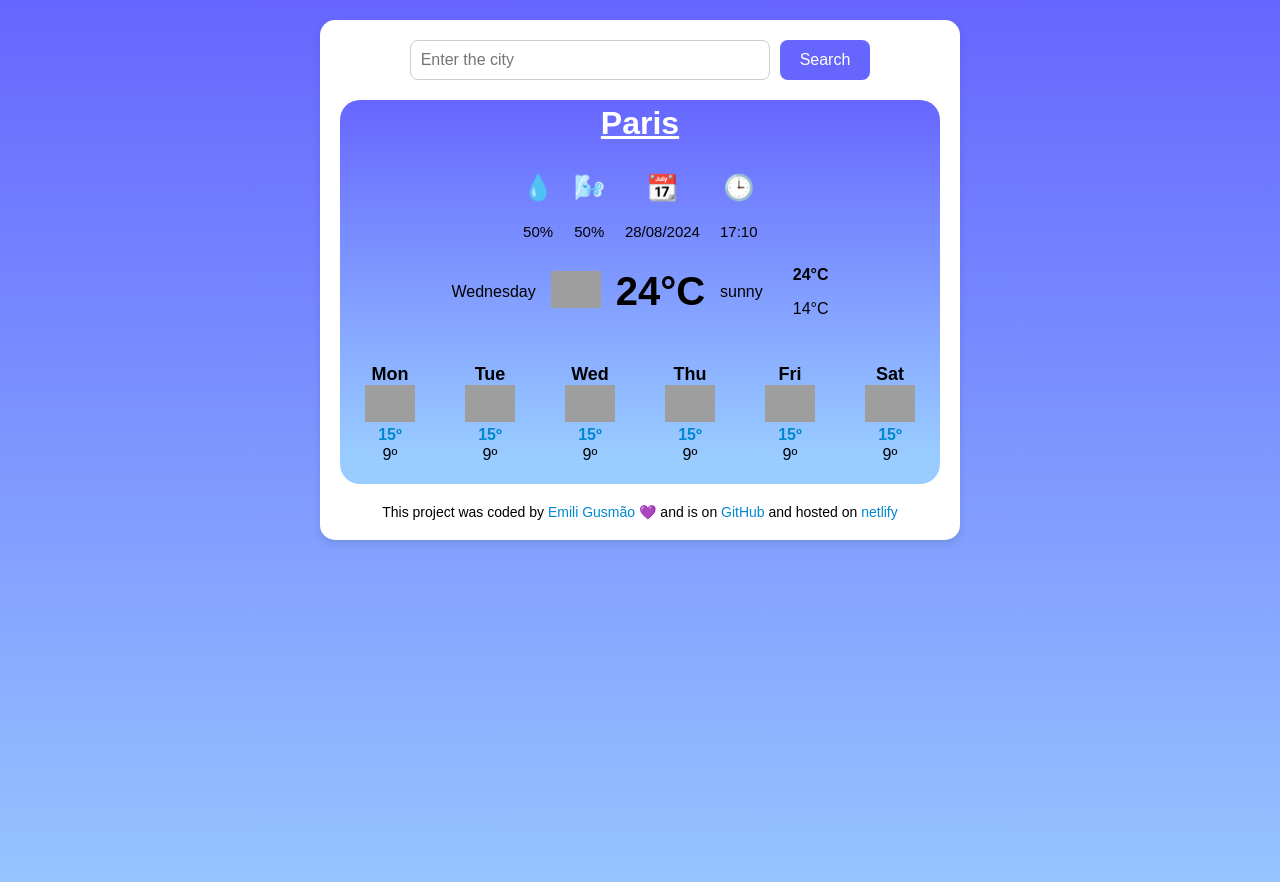
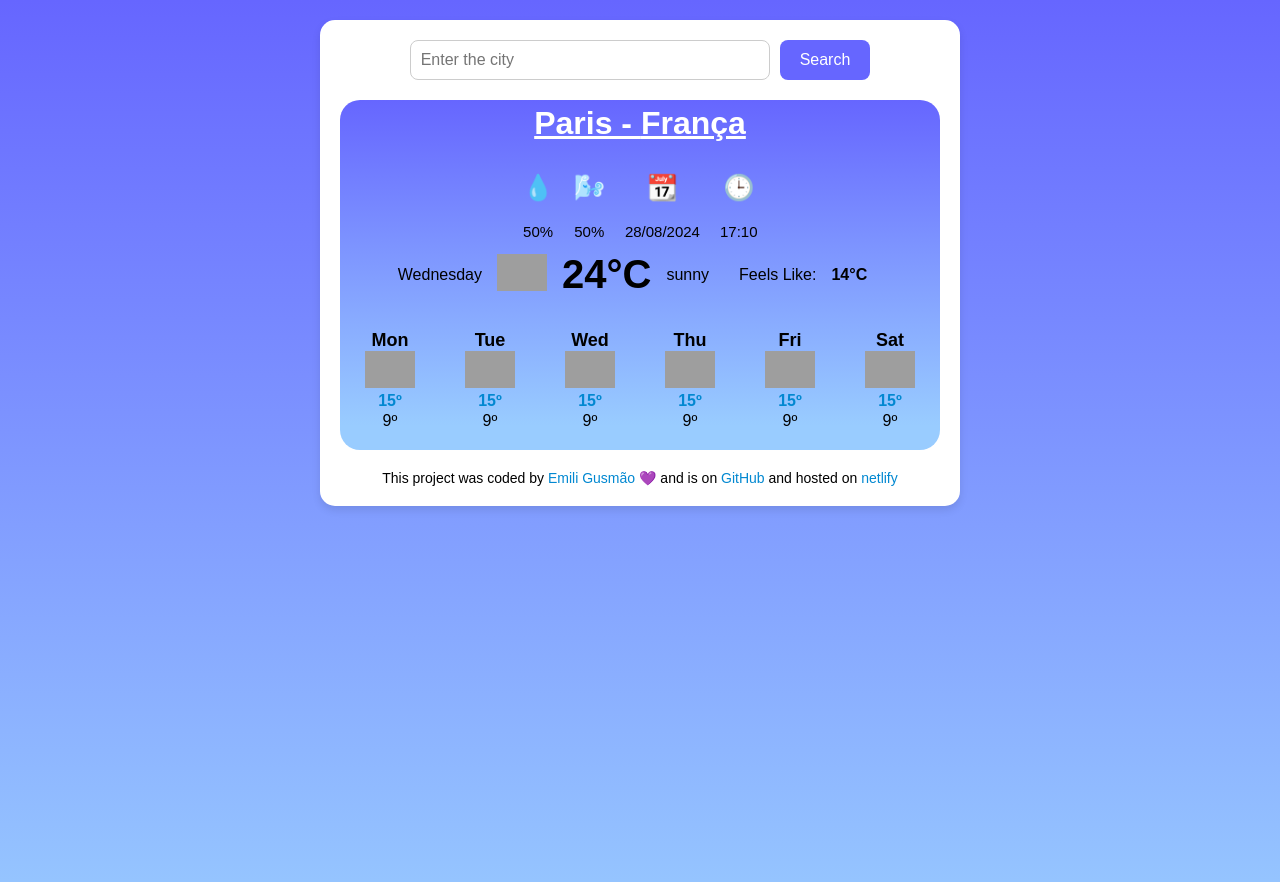
Before and after one commit to Emili-Santana/Weather-Forecast, a plain HTML site: page Index.html in a window 1280 px wide. Drawn offline with nearby package versions, Linux system fonts and the light colour scheme; grey boxes are pictures that could not be loaded.

Commit message:
Add a new class "country - deleted the class "min-max-temp" and add Id "temp-sensation"

```diff
--- a/Index.html
+++ b/Index.html
@@ -23,7 +23,8 @@
             <div class="weather-app-data">
 
                 <div id="localization">
-                    <h1 class="city"> Paris </h1>
+                    <h1 class="city"> Paris - </h1>
+                    <h1 class="country"> França </h1>
                 </div>
 
                 <div class="info">
@@ -59,11 +60,12 @@
                     <div id="value-temp">24°C</div>
                     <div id="description">sunny</div>
                     <br>
-                    <div class="min-max-temp">
-                        <p id="max-temp"><strong>24°C </strong></p>
-                        <p id="min-temp">14°C</p>
 
-                    </div>
+                    <p>Feels Like:
+                    <div id="temp-sensation"><strong>14°C </strong></div>
+                    </p>
+
+
 
 
 
@@ -71,6 +73,7 @@
                 <div class="weather-forecast-container" id="forecast">
 
                 </div>
+            </div>
         </main>
         <footer>
             <p>
```
